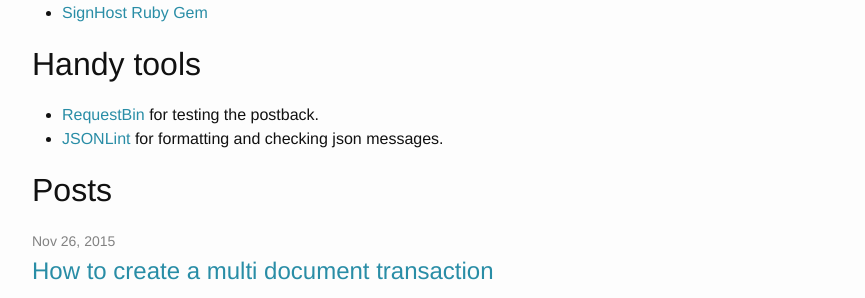
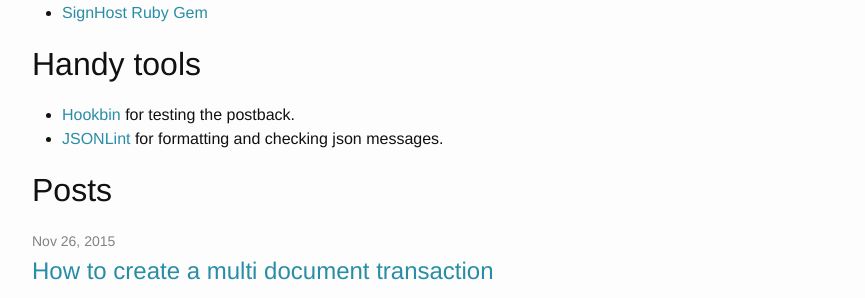
Before and after one commit to markohantula/evidos.github.io, a Jekyll site: the page built from index.md, in a window 1280 px wide and 900 px high, scrolled down 3161 px. Shown: the part 154-452 px from the top of the window, without its empty margins (158-1023 px from the left). Built offline with Jekyll 4.4.1, drawn with Linux system fonts in a browser that asks for light colours.

Commit message:
Update index.md
request.in stopped operation
https://github.com/Runscope/requestbin#readme

```diff
--- a/index.md
+++ b/index.md
@@ -134,7 +134,7 @@ There are a few libraries and demos available to make connecting to our API easi
 
 ## Handy tools
 
-*   [RequestBin](http://requestb.in/) for testing the postback.
+*   [Hookbin](https://hookbin.com) for testing the postback.
 *   [JSONLint](http://jsonlint.com/) for formatting and checking json messages.
 
 ## Posts
```
